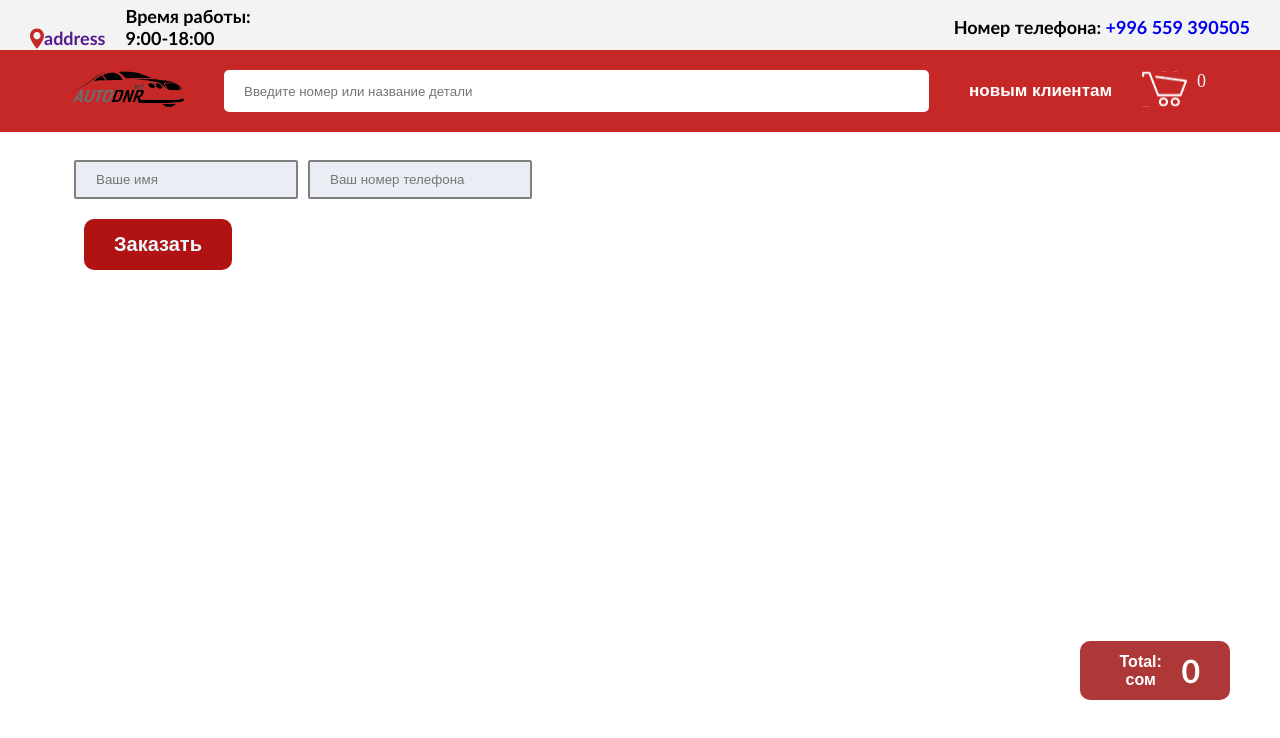
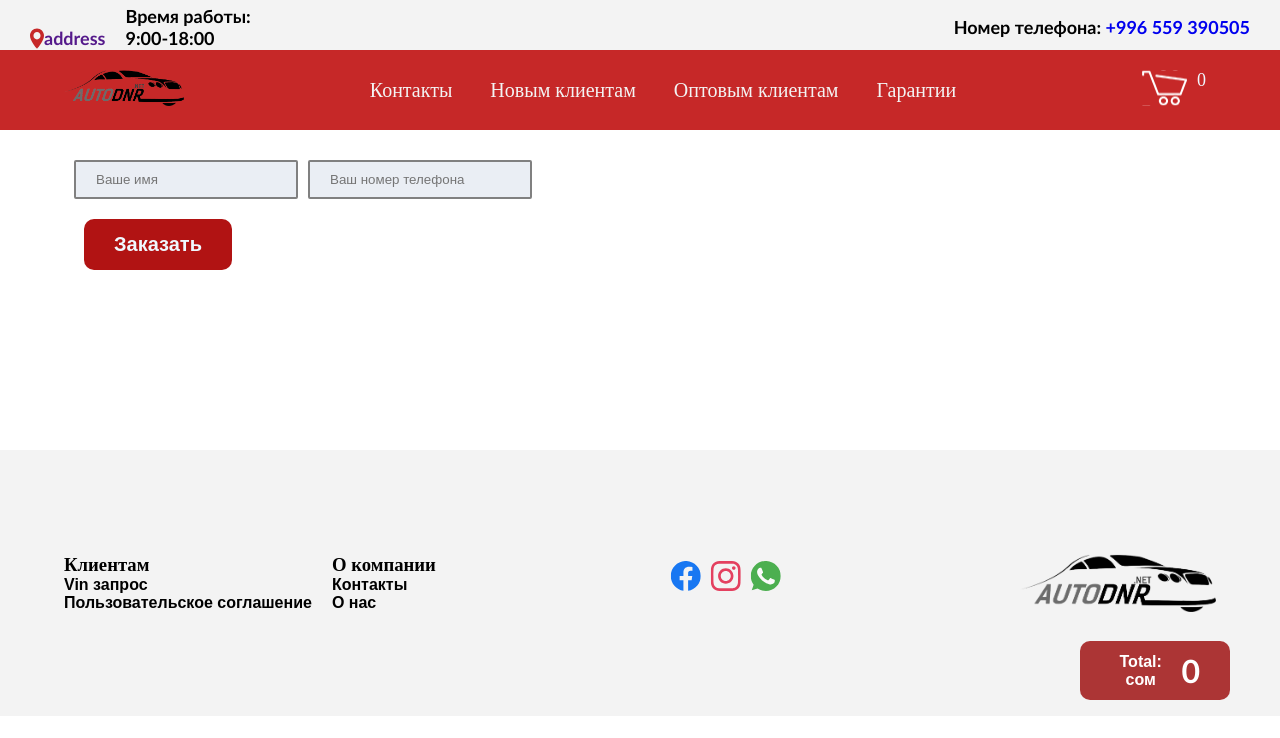
Before and after one commit to askat123/autoShop, a React (Create React App) app: page /basket in a window 1280 px wide. Shown: the top 738 px of the page. Built offline with nearby package versions, Linux system fonts and the light colour scheme.

Commit message:
added search

```diff
--- a/src/components/Footer/index.jsx
+++ b/src/components/Footer/index.jsx
@@ -1,7 +1,31 @@
 import React from "react";
+import logsf from "../../assets/inst.svg";
+import logo from "../../assets/logoautodnr-removebg-preview.png";
+import "./index.scss";
 
 function Footer() {
-  return <div>Footer</div>;
+  return (
+    <footer>
+      <div className="container">
+        <div className="footer">
+          <div className="footer_box">
+          <div className="footer_text">
+            <h3>Клиентам</h3>
+            <a href="">Vin запрос</a>
+            <a href="">Пользовательское соглашение</a>
+          </div>
+          <div className="footer_text">
+            <h3>О компании</h3>
+            <a href="">Контакты</a>
+            <a href="">О нас</a>
+          </div>
+          </div>
+          <img src={logsf} alt="" />
+          <img className="logo" src={logo} alt="" />
+        </div>
+      </div>
+    </footer>
+  );
 }
 
 export default Footer;
--- a/src/components/Footer/index.scss
+++ b/src/components/Footer/index.scss
@@ -0,0 +1,33 @@
+footer {
+  padding: 100px 0;
+  background: #f3f3f3;
+  .footer {
+    display: flex;
+    justify-content: space-between;
+    align-items: center;
+    .footer_box {
+      gap: 20px;
+      display: flex;
+      .footer_text {
+        display: flex;
+        flex-direction: column;
+        a {
+          text-decoration: none;
+          color: black;
+          font-family: sans-serif;
+          font-weight: 600;
+        }
+      }
+    }
+    .logo {
+      width: 17%;
+    }
+  }
+}
+
+@media (max-width: 780px) {
+  footer .footer {
+    flex-wrap: wrap;
+    justify-content: flex-start;
+  }
+}
--- a/src/components/Header/index.jsx
+++ b/src/components/Header/index.jsx
@@ -53,26 +53,14 @@ function Header() {
                 <img src={logo} alt="" />
               </NavLink>
             </div>
-            <div className="input">
-              <input
-                type="text"
-                placeholder="Введите номер или название детали"
-              />
-            </div>
+            <nav>
+              <a>Контакты</a>
+              <a>Новым клиентам</a>
+              <a>Оптовым клиентам</a>
+              <a>Гарантии</a>
+            </nav>
+
             <div className="buttons">
-              <a
-                style={{
-                  fontFamily: "sans-serif",
-                  fontSize: "17px",
-                  textDecoration: "none",
-                  color: "white",
-                  padding: "10px 30px 0 0",
-                  fontWeight: "700",
-                }}
-                href=""
-              >
-                новым клиентам
-              </a>
               <NavLink to={"/basket"}>
                 <img src={basket} alt="" />
               </NavLink>
--- a/src/components/Header/index.scss
+++ b/src/components/Header/index.scss
@@ -6,10 +6,20 @@ header {
   top: 50px;
   left: 0;
   right: 0;
+  nav {
+    display: flex;
+    gap: 38px;
+    font-size: 20px;
+  }
   .navbar {
     display: flex;
     align-items: center;
     justify-content: space-between;
+
+    a {
+      color: #f3f3f3;
+      text-decoration: none;
+    }
     .logo {
       display: flex;
       flex-direction: column;
@@ -131,4 +141,10 @@ header {
   .data {
     font-size: 11px;
   }
+  header a:nth-child(2) {
+    display: none;
+  }
+  header a {
+    font-size: 15px;
+  }
 }
--- a/src/pages/Basket/index.jsx
+++ b/src/pages/Basket/index.jsx
@@ -8,6 +8,7 @@ import {
 } from "../../redux/slices/basketSlice";
 import Header from "../../components/Header";
 import axios from "axios";
+import Footer from "../../components/Footer";
 
 function Basket() {
   const basket = useSelector((state) => state.basket.products);
@@ -130,6 +131,7 @@ function Basket() {
           </div>
         </div>
       </div>
+      <Footer/>
     </>
   );
 }
--- a/src/pages/Home/Products/index.jsx
+++ b/src/pages/Home/Products/index.jsx
@@ -1,4 +1,4 @@
-import React, { useEffect } from "react";
+import React, { useEffect, useState } from "react";
 import "./index.scss";
 import { useDispatch, useSelector } from "react-redux";
 import { getProduct } from "../../../redux/slices/productSlice";
@@ -7,7 +7,9 @@ import { addToBasket } from "../../../redux/slices/basketSlice";
 
 function Products() {
   const dispatch = useDispatch();
-  const data = useSelector((s) => s.data.data);
+  const [filterType, setFilterType] = useState(null);
+  const [searchText, setSearchText] = useState("");
+  const data = useSelector((state) => state.data.data);
 
   const handleAddToBasket = (product) => {
     dispatch(addToBasket(product));
@@ -16,10 +18,9 @@ function Products() {
   async function getProducts() {
     try {
       const response = await axios.get(
-        `https://663f1cbbe3a7c3218a4c1c30.mockapi.io/products/sale`
+        `https://664459266c6a6565870a0015.mockapi.io/all`
       );
-      const data = response.data;
-      dispatch(getProduct(data));
+      dispatch(getProduct(response.data));
     } catch (error) {
       console.error("Error fetching products:", error);
     }
@@ -29,21 +30,52 @@ function Products() {
     getProducts();
   }, []);
 
+  const filteredData = data.filter((product) => {
+    // Фильтрация по типу продукта
+    if (filterType && product.productType !== filterType) {
+      return false;
+    }
+    // Поиск по названию продукта
+    if (
+      searchText &&
+      !product.productName.toLowerCase().includes(searchText.toLowerCase())
+    ) {
+      return false;
+    }
+    return true;
+  });
+
   return (
     <div className="container">
       <div className="filter__btns">
-        <button>Все</button>
-        <button>Антифризы</button>
-        <button>Каталог шин</button>
-        <button>Моторные масла</button>
-        <button>АКБ</button>
-        <button>Провода пусковые</button>
-        <button>Предохранители</button>
+        <button onClick={() => setFilterType(null)}>Все</button>
+        <button onClick={() => setFilterType("Антифризы")}>Антифризы</button>
+        <button onClick={() => setFilterType("Каталог шин")}>
+          Каталог шин
+        </button>
+        <button onClick={() => setFilterType("Моторные масла")}>
+          Моторные масла
+        </button>
+        <button onClick={() => setFilterType("АКБ")}>АКБ</button>
+        <button onClick={() => setFilterType("Провода пусковые")}>
+          Провода пусковые
+        </button>
+        <button onClick={() => setFilterType("Предохранители")}>
+          Предохранители
+        </button>
+      </div>
+      <div className="search">
+        <input
+          type="text"
+          placeholder="Поиск по названию..."
+          value={searchText}
+          onChange={(e) => setSearchText(e.target.value)}
+        />
       </div>
       <div className="sale--blocks">
-        {data.map((product) => (
+        {filteredData.map((product) => (
           <div key={product.id} className="sale--blocks__big">
-            <img src={product.image} alt={product.title_product} />
+            <img src={product.image} alt={product.productName} />
             <div className="sale--blocks__big--one">
               <h3>{product.productName}</h3>
             </div>
@@ -51,7 +83,7 @@ function Products() {
               <div className="sale--blocks__big--mini__text">
                 <h3>
                   {product.price}
-                  <span>C</span>
+                  <span>с</span>
                 </h3>
               </div>
               <div className="sale--blocks__big--btn">
--- a/src/pages/Home/Products/index.scss
+++ b/src/pages/Home/Products/index.scss
@@ -7,7 +7,7 @@
   padding: 50px 0;
   font-family: sans-serif;
   &__big {
-    width: 260px;
+    width: 230px;
     height: 330px;
     display: flex;
     flex-direction: column;
@@ -58,13 +58,13 @@
         h2 {
           color: #000;
           font-family: Inter;
-          font-size: 14px;
+          font-size: 10px;
           font-weight: 500;
         }
         h3 {
           color: #f3f3f3;
           font-family: Inter;
-          font-size: 20px;
+          font-size: 15px;
           font-weight: 500;
           color: white;
           background: #c62828;
@@ -79,7 +79,7 @@
     }
     &--btn {
       button {
-        padding: 7px 10px;
+        padding: 7px 5px;
         border-radius: 8px;
         background: #fff;
         border: 1px solid #c62828;
@@ -129,3 +129,19 @@
     }
   }
 }
+.search input {
+  width: 500px;
+  height: 30px;
+  margin: 20px 0;
+  padding: 0 20px;
+  border-radius: 5px;
+  outline: none;
+  border: 2px solid #c62828;
+  font-size: 15px;
+}
+
+@media (max-width: 700px) {
+  .search input {
+    width: 90%;
+  }
+}
--- a/src/pages/Home/index.jsx
+++ b/src/pages/Home/index.jsx
@@ -4,6 +4,7 @@ import "./index.scss";
 import Products from "./Products";
 import basketlogo from "../../assets/basket.svg";
 import { useSelector } from "react-redux";
+import Footer from "../../components/Footer";
 
 function Home() {
   const basket = useSelector((s) => s.basket.products);
@@ -20,6 +21,7 @@ function Home() {
         </div>
       </div>
       <Products />
+      <Footer />
     </>
   );
 }
--- a/src/pages/Home/index.scss
+++ b/src/pages/Home/index.scss
@@ -2,6 +2,7 @@
   padding: 150px 0;
   .fixed_basket {
     width: 168px;
+    z-index: 88;
     height: 55px;
     background: rgba(128, 128, 128, 0.842);
     display: flex;
```
Also changed, not shown: src/assets/inst.svg (added).
